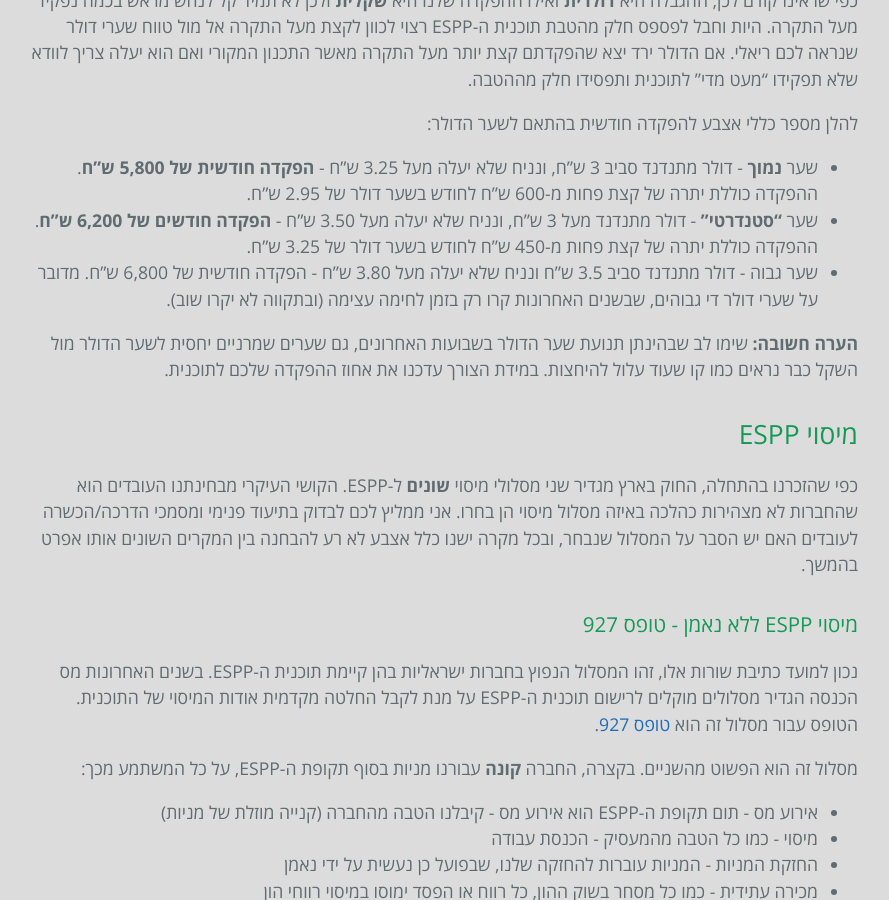
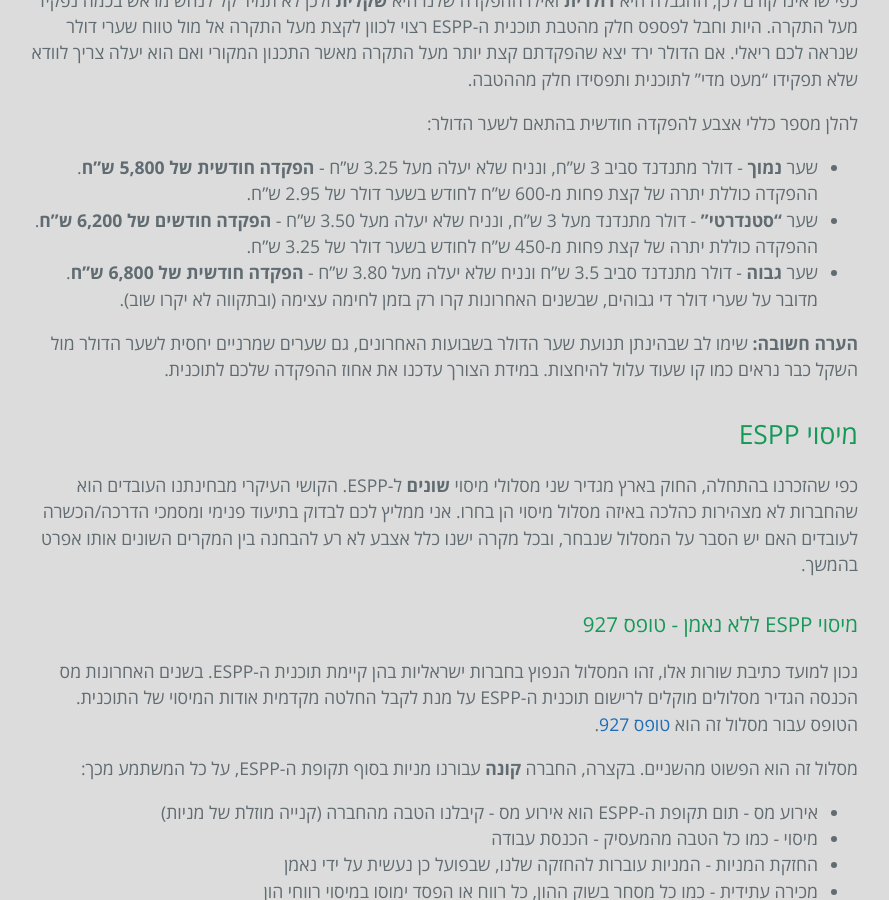
Before and after one commit to eyalitki/payslip101, a Jekyll site: the page built from docs/_posts/2023-03-28-מענקי-מניות-לעובדים-espp.markdown, in a window 1280 px wide and 900 px high, scrolled down 6049 px. Shown: the whole window, without its empty margins (198-1087 px from the left). Built offline with Jekyll 4.4.1, drawn with Linux system fonts in a browser that asks for light colours.

```diff
--- a/docs/_posts/2023-03-28-מענקי-מניות-לעובדים-espp.markdown
+++ b/docs/_posts/2023-03-28-מענקי-מניות-לעובדים-espp.markdown
@@ -160,7 +160,7 @@ permalink: /post/מענקי-מניות-לעובדים-espp/
 להלן מספר כללי אצבע להפקדה חודשית בהתאם לשער הדולר:
  * שער **נמוך** - דולר מתנדנד סביב 3 ש"ח, ונניח שלא יעלה מעל 3.25 ש"ח - **הפקדה חודשית של 5,800 ש"ח**. ההפקדה כוללת יתרה של קצת פחות מ-600 ש"ח לחודש בשער דולר של 2.95 ש"ח.
  * שער **"סטנדרטי"** - דולר מתנדנד מעל 3 ש"ח, ונניח שלא יעלה מעל 3.50 ש"ח - **הפקדה חודשים של 6,200 ש"ח**. ההפקדה כוללת יתרה של קצת פחות מ-450 ש"ח לחודש בשער דולר של 3.25 ש"ח.
- * שער גבוה - דולר מתנדנד סביב 3.5 ש"ח ונניח שלא יעלה מעל 3.80 ש"ח - הפקדה חודשית של 6,800 ש"ח. מדובר על שערי דולר די גבוהים, שבשנים האחרונות קרו רק בזמן לחימה עצימה (ובתקווה לא יקרו שוב).
+ * שער **גבוה** - דולר מתנדנד סביב 3.5 ש"ח ונניח שלא יעלה מעל 3.80 ש"ח - **הפקדה חודשית של 6,800 ש"ח**. מדובר על שערי דולר די גבוהים, שבשנים האחרונות קרו רק בזמן לחימה עצימה (ובתקווה לא יקרו שוב).
 
 
 **הערה חשובה:** שימו לב שבהינתן תנועת שער הדולר בשבועות האחרונים, גם שערים שמרניים יחסית לשער הדולר מול השקל כבר נראים כמו קו שעוד עלול להיחצות. במידת הצורך עדכנו את אחוז ההפקדה שלכם לתוכנית.
```
